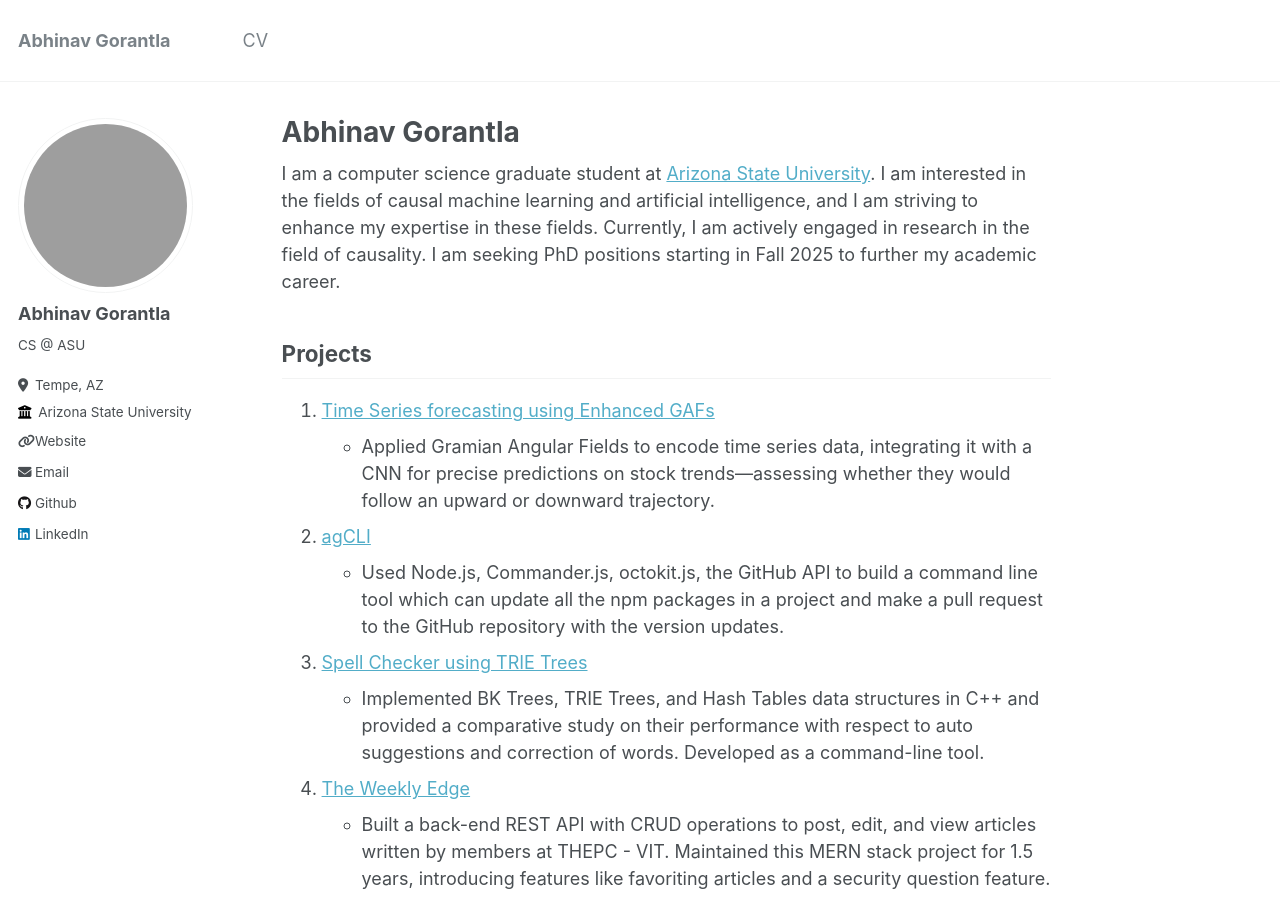
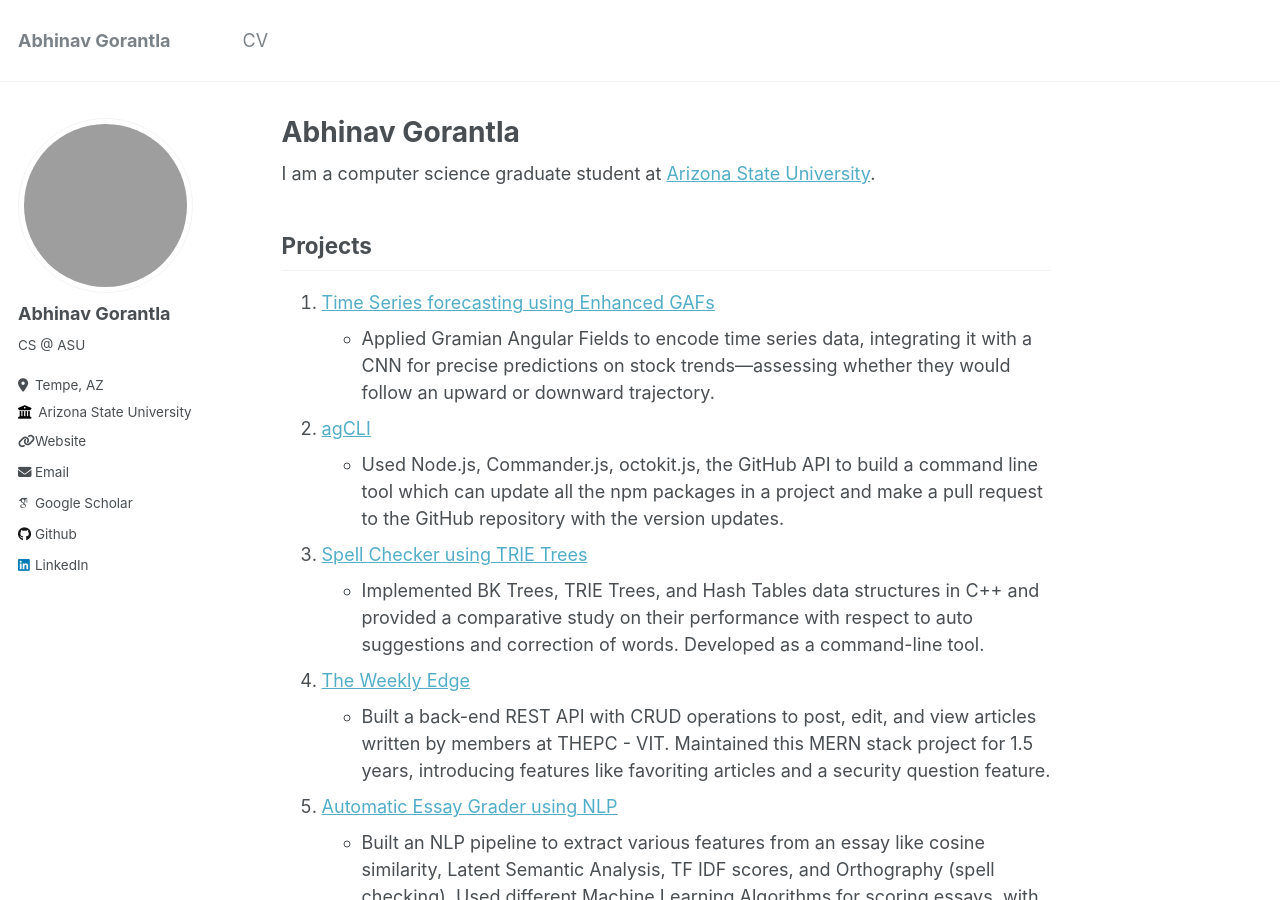
Before and after one commit to AbhinavGor/abhinavgor.github.io, a Jekyll site: the page built from _pages/about.md, in a window 1280 px wide and 900 px high. Built offline with Jekyll 4.4.1, drawn with Linux system fonts in a browser that asks for light colours; some web fonts are replaced; grey boxes are pictures that could not be loaded.

Commit message:
Change about

```diff
--- a/_config.yml
+++ b/_config.yml
@@ -32,7 +32,7 @@ author:
 
   # Academic websites
   arxiv            : # URL - Update with the correct link to your profile
-  googlescholar    : # URL
+  googlescholar    : "https://scholar.google.com/citations?user=8tPGeFgAAAAJ&hl=en&oi=ao"
   impactstory      : # URL
   orcid            : # URL
   pubmed           : # URL
--- a/_pages/about.md
+++ b/_pages/about.md
@@ -7,7 +7,7 @@ redirect_from:
   - /about.html
 ---
 
- I am a computer science graduate student at [Arizona State University](https://scai.engineering.asu.edu/). I am interested in the fields of causal machine learning and artificial intelligence, and I am striving to enhance my expertise in these fields. Currently, I am actively engaged in research in the field of causality. I am seeking PhD positions starting in Fall 2025 to further my academic career.
+ I am a computer science graduate student at [Arizona State University](https://scai.engineering.asu.edu/).
 
 ## Projects
 
```
